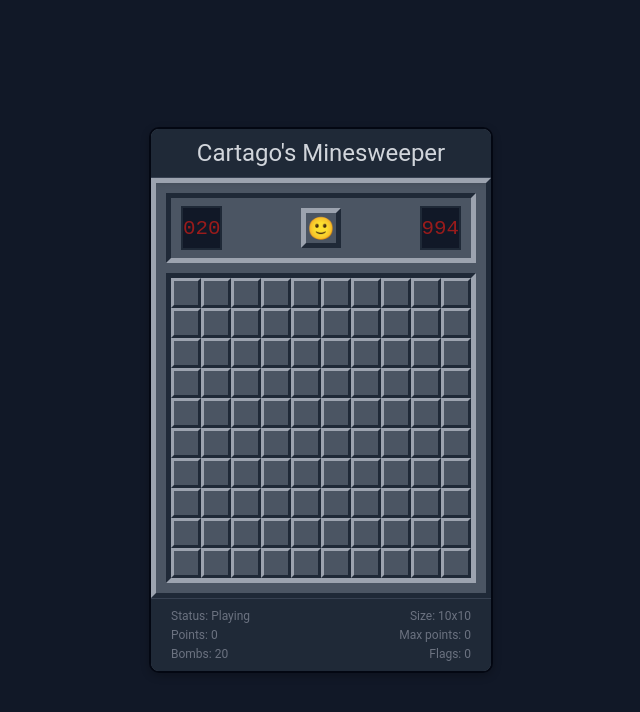
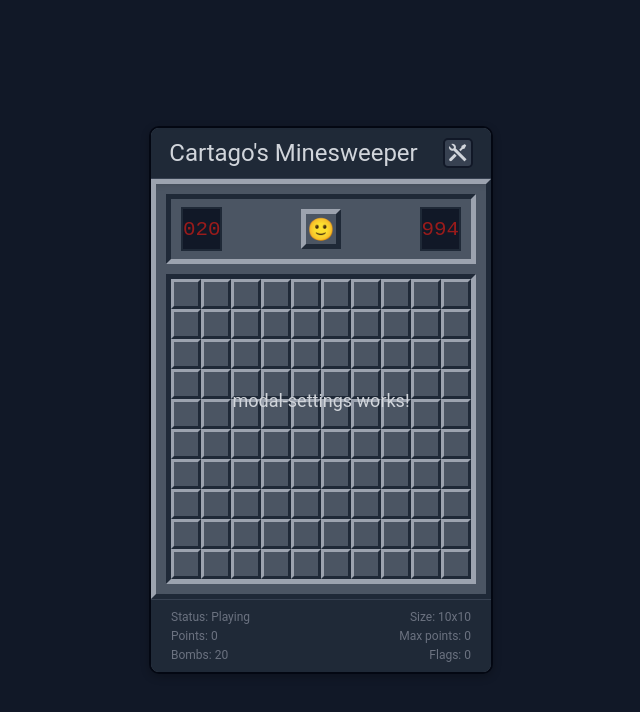
Before and after one commit to CartagoGit/minesweeper, an Angular app: page / in a window 1280 px wide. Shown: the top 712 px of the page, without its empty margins (319-959 px from the left). Built offline with nearby package versions, Linux system fonts and the light colour scheme.

Commit message:
Comenzamos a crear un modal para los ajustes

```diff
--- a/src/app/components/header/header.component.html
+++ b/src/app/components/header/header.component.html
@@ -1 +1,2 @@
-{{ stateSvc.title }}
+<span class="title">{{ stateSvc.title }}</span>
+<span class="settings"><i class="ri-tools-fill settings--emoji"></i></span>
--- a/src/app/components/header/header.component.scss
+++ b/src/app/components/header/header.component.scss
@@ -0,0 +1,31 @@
+:host {
+  display: flex;
+  flex-direction: row;
+  box-sizing: border-box;
+  align-items: center;
+  justify-content: space-between;
+  width: 100%;
+  gap: 25px;
+}
+
+.settings {
+  display: flex;
+  flex-direction: row;
+  gap: 10px;
+  align-items: center;
+  justify-content: center;
+  border: solid 2px var(--gray-900);
+  border-radius: 5px;
+  cursor: pointer;
+  background-color: var(--gray-700);
+  transition: ease 0.2s all;
+  padding: 2px;
+  width: 30px;
+  height: 30px;
+  box-sizing: border-box;
+  &:hover {
+    background-color: var(--gray-600);
+    box-shadow: var(--box-shadow);
+    transform: scale(1.1);
+  }
+}
--- /dev/null
+++ b/src/app/components/modal-settings/modal-settings.component.html
@@ -0,0 +1 @@
+<p>modal-settings works!</p>
--- a/src/app/pages/game/game.component.html
+++ b/src/app/pages/game/game.component.html
@@ -6,3 +6,5 @@
 </main>
 
 <app-footer />
+
+<app-modal-settings />
--- a/src/app/pages/game/game.component.scss
+++ b/src/app/pages/game/game.component.scss
@@ -1,4 +1,5 @@
 :host {
+  position: relative;
   display: grid;
   grid-template-areas: "header" "main" "footer";
   background-color: var(--gray-600);
@@ -67,3 +68,14 @@ app-footer {
   color: var(--gray-200);
   font-size: 30px;
 }
+
+app-modal-settings {
+  position: absolute;
+  top: 0;
+  left: 0;
+  width: 100%;
+  height: 100%;
+  display: flex;
+  align-items: center;
+  justify-content: center;
+}
--- a/src/app/pages/game/game.component.ts
+++ b/src/app/pages/game/game.component.ts
@@ -4,6 +4,7 @@ import { TableComponent } from '../../components/table/table.component';
 import { FooterComponent } from '../../components/footer/footer.component';
 import { StateService } from '../../shared/services/state.service';
 import { TableHeaderComponent } from '../../components/table-header/table-header.component';
+import { ModalSettingsComponent } from '../../components/modal-settings/modal-settings.component';
 
 @Component({
   selector: 'app-game',
@@ -13,6 +14,7 @@ import { TableHeaderComponent } from '../../components/table-header/table-header
     TableHeaderComponent,
     TableComponent,
     FooterComponent,
+    ModalSettingsComponent
   ],
   templateUrl: './game.component.html',
   styleUrl: './game.component.scss',
--- a/src/app/shared/services/state.service.ts
+++ b/src/app/shared/services/state.service.ts
@@ -74,6 +74,7 @@ export class StateService {
   public isRightClicking = signal(false);
   public cdTable: ChangeDetectorRef | undefined = undefined;
   public cleanedCells = signal(0);
+  public showModal = signal(false);
 
   // ANCHOR : Constructor
   constructor(private _localstorageSvc: LocalStorageService) {
```
Also changed, not shown: src/app/components/modal-settings/modal-settings.component.ts (added, +12 -0 lines), src/app/components/modal-settings/modal-settings.component.scss (added).
